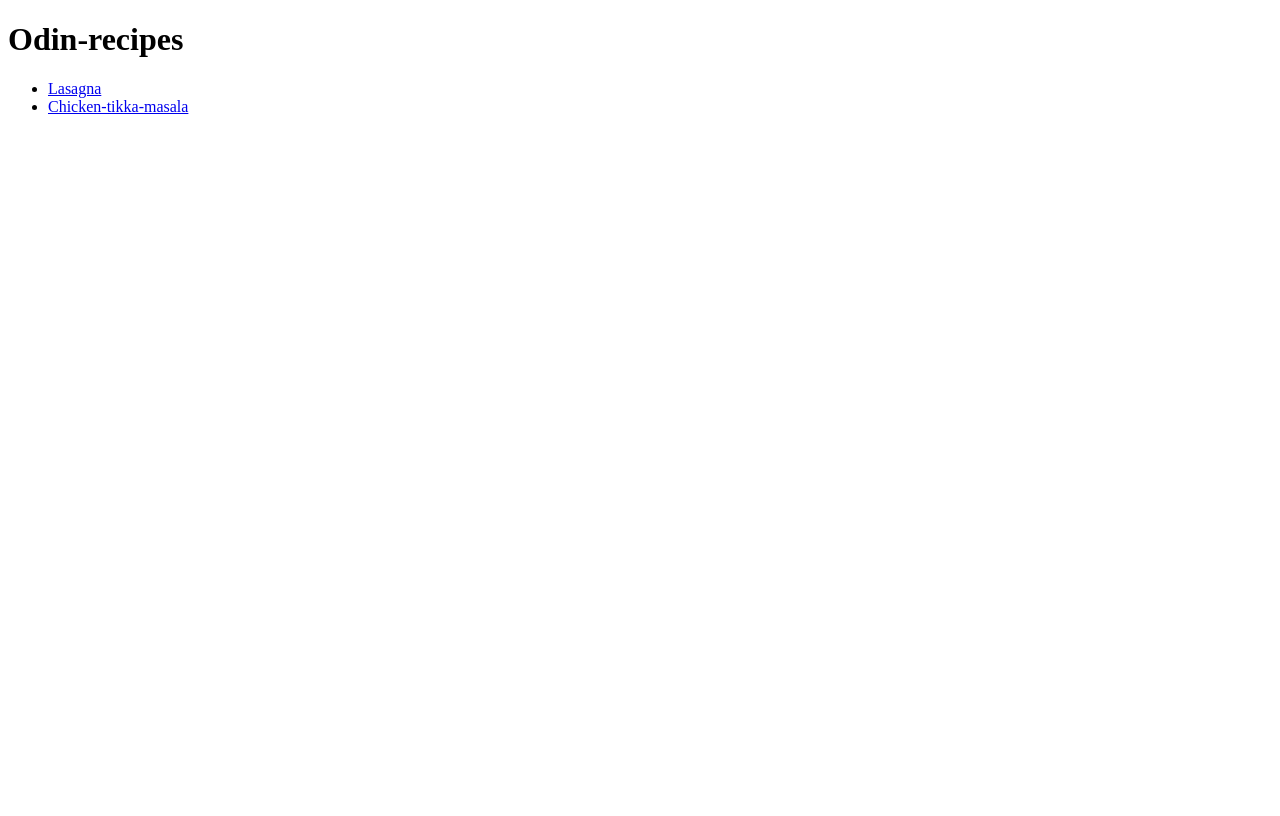
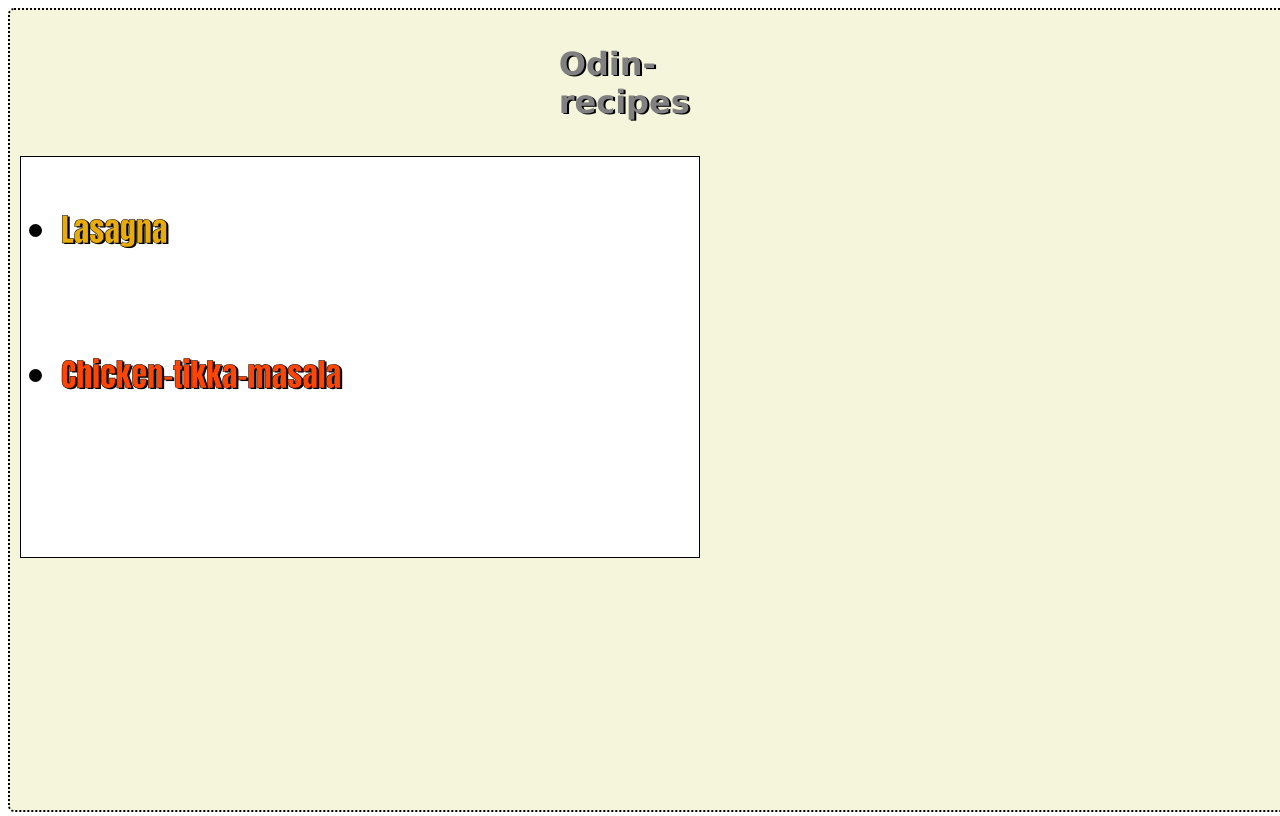
Before and after one commit to HN2K22/odin-recipes, a plain HTML site: page index.html in a window 1280 px wide. Drawn offline with Linux system fonts and the light colour scheme.

Commit message:
moved css folder due to submodule conflict
due to submodule related issue css folder with css-exercises
is moved to parent directory

```diff
--- a/index.html
+++ b/index.html
@@ -3,14 +3,17 @@
 <head>
     <meta charset="UTF-8">
     <meta name="viewport" content="width=device-width, initial-scale=1.0">
+    <link rel="stylesheet" href="style.css">
     <title>Odin-recipes</title>
 </head>
 <body>
-    <h1>Odin-recipes</h1>
-    <ul>
-    <li><a href="recipes/lasagna.html">Lasagna</a></li>
-    <li><a href="recipes/ctm.html">Chicken-tikka-masala</a></li>
+    <div class="container">
+    <h1 id="head1">Odin-recipes</h1>
+    <ul class="r1-holder">
+    <li class="r1 las"><a href="recipes/lasagna.html">Lasagna</a></li>
+    <li class="r1 ctm"><a href="recipes/ctm.html">Chicken-tikka-masala</a></li>
     </ul>
+</div>
 
 </body>
 </html>
--- /dev/null
+++ b/style.css
@@ -0,0 +1,54 @@
+body{
+    width: 100vw;
+    height: 100vh;
+}
+
+.container{
+    background-color: beige;
+    margin: 0 0 10px 0;
+    height: 100vh;
+    border: 2px dotted black;
+    border-radius: 6px;
+}
+.container #head1{
+    margin: 1.1em 43%;
+
+}
+
+#head1{
+    font-family: Verdana, Geneva, Tahoma, sans-serif;
+    color: gray;
+    text-shadow: 2px 1px 0px black;
+}
+
+.r1-holder{
+    width: 50%;
+    height: 50%;
+    background-color: rgb(255, 255, 255);
+    margin: 0 0 0px 10px;
+    border: 1px solid black;
+
+}
+
+.r1 {
+    font-family: Impact, Haettenschweiler, 'Arial Narrow Bold', sans-serif;
+    font-size: 32px;
+    padding: 3rem 0;
+
+}
+
+.r1 a{
+    text-decoration: none;
+}
+
+.r1.las a{
+    color: rgb(233, 172, 4);
+    -webkit-text-stroke: 0.5px black;
+    text-shadow: 2px 1px 0px black;
+}
+
+.r1.ctm a{
+    color: orangered;
+    -webkit-text-stroke: 0.5px black;
+    text-shadow: 2px 1px 0px black;
+}
```
